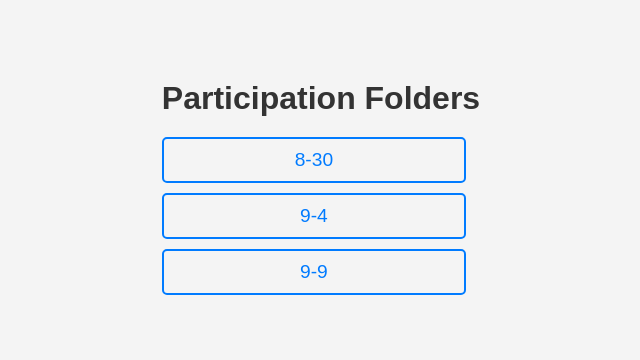
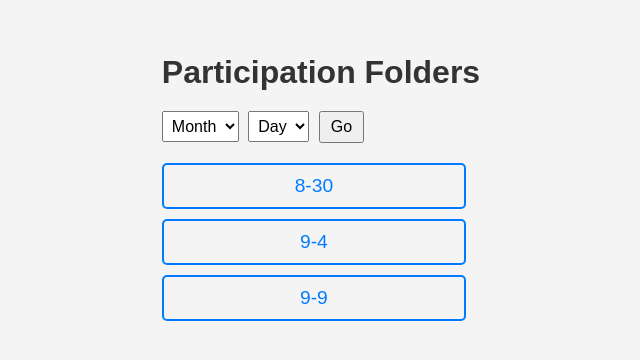
Before and after one commit to learningis1st/cpsc332, a plain HTML site: page docs/participation/index.html in a window 1280 px wide. Shown: the part 238-598 px from the top of the page, without its empty margins (319-959 px from the left). Drawn offline with Linux system fonts and the light colour scheme.

Commit message:
Add month day drop-downs

```diff
--- a/docs/participation/index.html
+++ b/docs/participation/index.html
@@ -14,6 +14,7 @@
             justify-content: center;
             align-items: center;
             height: 100vh;
+            flex-direction: column;
         }
 
         h1 {
@@ -51,16 +52,101 @@
             background-color: #007bff;
             color: #fff;
         }
+
+        form {
+            margin-bottom: 20px;
+        }
+
+        select {
+            margin-right: 5px;
+            padding: 5px;
+            font-size: 1em;
+        }
+
+        input[type="submit"] {
+            padding: 5px 10px;
+            font-size: 1em;
+        }
     </style>
 </head>
 <body>
 <div>
     <h1>Participation Folders</h1>
+
+    <form id="folderForm" onsubmit="return goToFolder()">
+        <select id="month" required>
+            <option value="">Month</option>
+            <option value="1">1</option>
+            <option value="2">2</option>
+            <option value="3">3</option>
+            <option value="4">4</option>
+            <option value="5">5</option>
+            <option value="6">6</option>
+            <option value="7">7</option>
+            <option value="8">8</option>
+            <option value="9">9</option>
+            <option value="10">10</option>
+            <option value="11">11</option>
+            <option value="12">12</option>
+        </select>
+        <select id="day" required>
+            <option value="">Day</option>
+            <option value="1">1</option>
+            <option value="2">2</option>
+            <option value="3">3</option>
+            <option value="4">4</option>
+            <option value="5">5</option>
+            <option value="6">6</option>
+            <option value="7">7</option>
+            <option value="8">8</option>
+            <option value="9">9</option>
+            <option value="10">10</option>
+            <option value="11">11</option>
+            <option value="12">12</option>
+            <option value="13">13</option>
+            <option value="14">14</option>
+            <option value="15">15</option>
+            <option value="16">16</option>
+            <option value="17">17</option>
+            <option value="18">18</option>
+            <option value="19">19</option>
+            <option value="20">20</option>
+            <option value="21">21</option>
+            <option value="22">22</option>
+            <option value="23">23</option>
+            <option value="24">24</option>
+            <option value="25">25</option>
+            <option value="26">26</option>
+            <option value="27">27</option>
+            <option value="28">28</option>
+            <option value="29">29</option>
+            <option value="30">30</option>
+            <option value="31">31</option>
+        </select>
+        <input type="submit" value="Go">
+    </form>
+
     <ul>
         <li><a href="8-30/">8-30</a></li>
         <li><a href="9-4/">9-4</a></li>
         <li><a href="9-9/">9-9</a></li>
     </ul>
 </div>
+
+<script>
+    function goToFolder() {
+        var month = document.getElementById('month').value;
+        var day = document.getElementById('day').value;
+
+        // Ensure valid entries
+        if (month && day) {
+            var folderPath = month + '-' + day;
+
+            // Redirect to the folder URL
+            window.location.href = folderPath + '/';
+        }
+        return false; // Prevent form submission
+    }
+</script>
 </body>
 </html>
```
Lines whose indentation alone changed are shown as unchanged.
